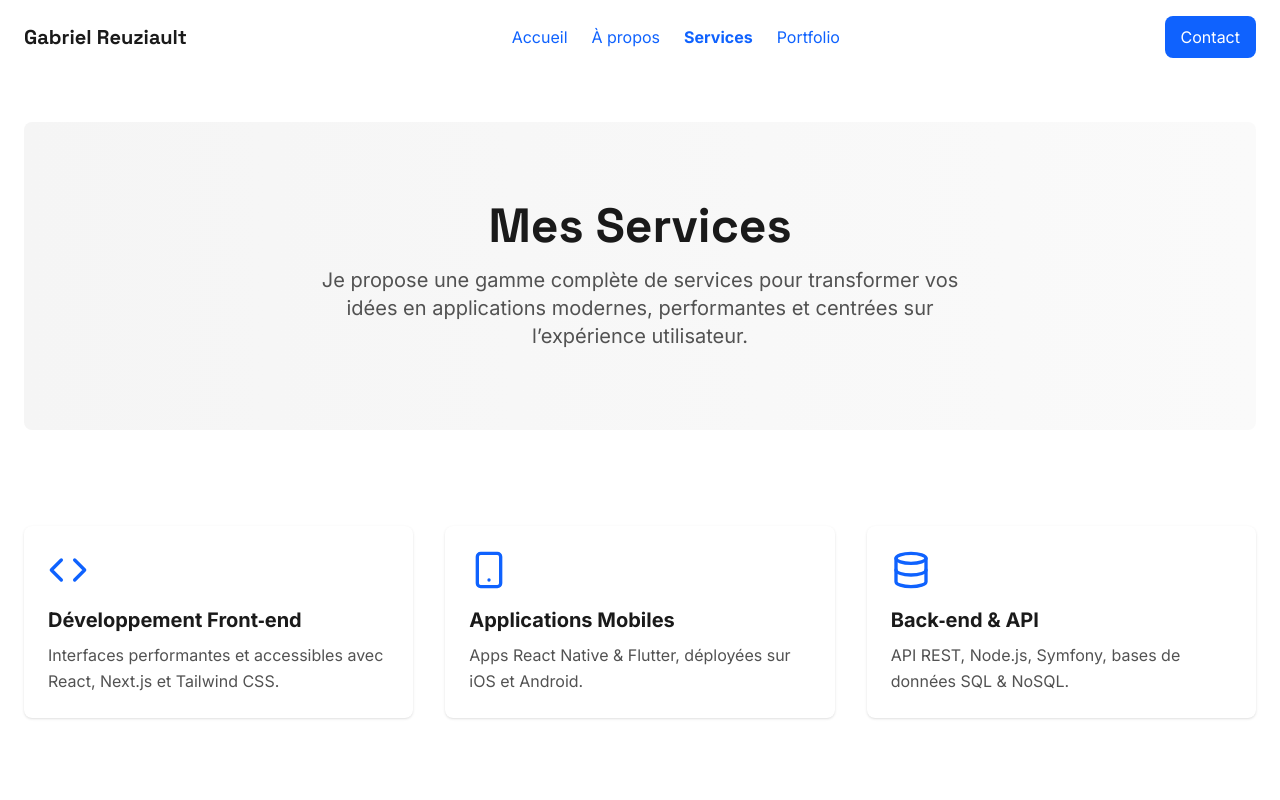
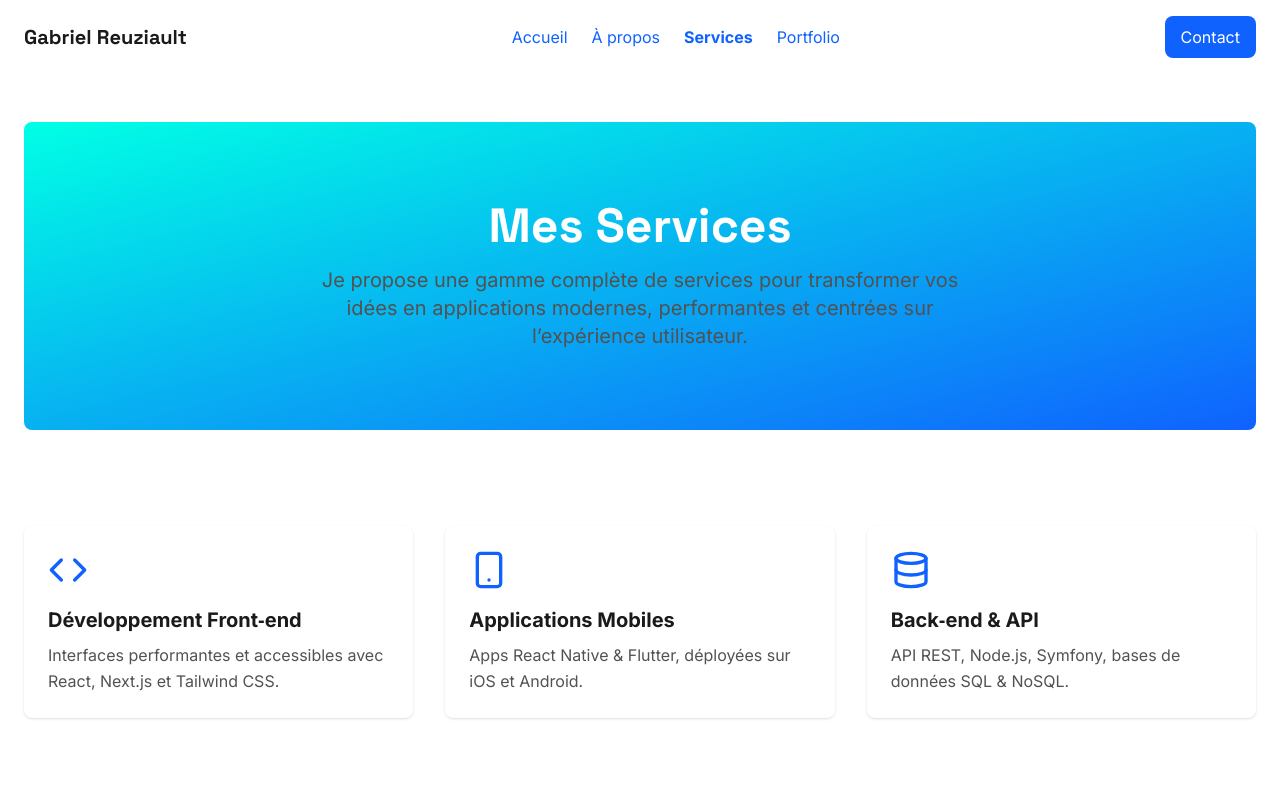
Before and after one commit to GabrielReuziault/Portfolio, a Next.js app: page /services in a window 1280 px wide. Shown: the top 800 px of the page. Built offline with nearby package versions, Linux system fonts and the light colour scheme.

Commit message:
Update ServiceHero.tsx

```diff
--- a/src/components/ServiceHero.tsx
+++ b/src/components/ServiceHero.tsx
@@ -4,8 +4,7 @@ import { motion } from "framer-motion";
 export default function ServiceHero() {
   return (
     <motion.div
-      className="text-center py-20 bg-gradient-to-r from-neutral-100 to-neutral-50
-                  rounded-lg"
+      className="text-center py-20 bg-gradient-to-br from-secondary to-primary text-white rounded-lg"
       initial={{ opacity: 0, y: -20 }}
       whileInView={{ opacity: 1, y: 0 }}
       viewport={{ once: true }}
```
